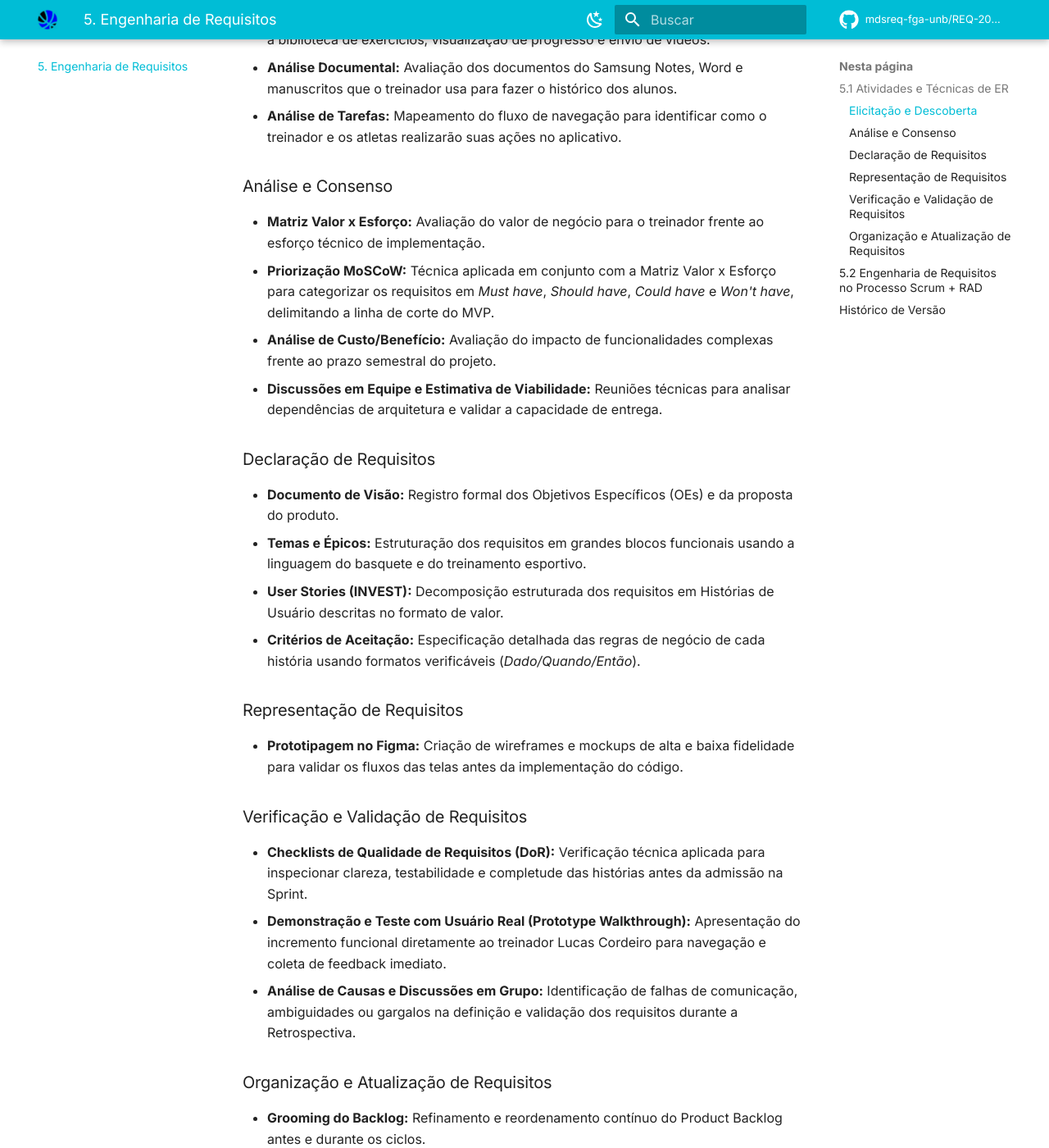
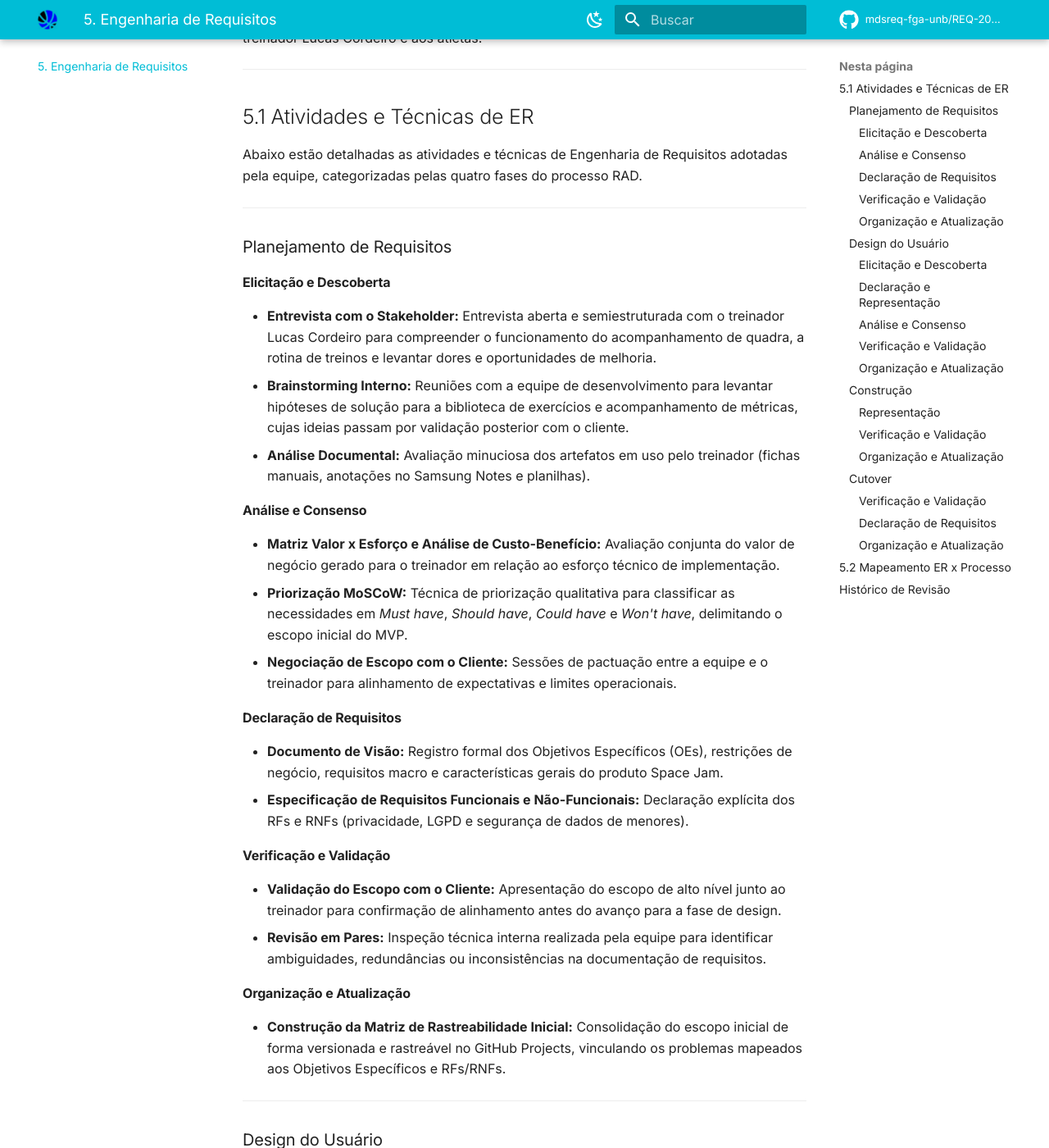
Before and after one commit to mdsreq-fga-unb/REQ-2026.2-T01-SpaceJam, an MkDocs documentation site: the page built from docs/engenharia_requisitos.md, in a window 1280 px wide and 1400 px high, scrolled down 373 px. Shown: the whole window at 82% size. Built offline with MkDocs 1.6.1 and Material for MkDocs 9.7.7, drawn with Linux system fonts in a browser that asks for light colours; comment, search, counter and statistics services are not loaded; some of the changed text lies outside the part shown.

Commit message:
docs: ajusta estrutura do topico 5 para macrofases RAD - Adequa 5.1 e 5.2 as 4 macrofases do RAD - Reformula analise de tarefas, doR e estrategia de testes - Trabalho pendente: revisao final de consistencia e alinhamento do texto.

```diff
--- a/docs/engenharia_requisitos.md
+++ b/docs/engenharia_requisitos.md
@@ -1,64 +1,120 @@
 # 5. ENGENHARIA DE REQUISITOS
+
+No projeto **Space Jam**, o ciclo da Engenharia de Requisitos (ER) foi operacionalizado de forma integrada às quatro etapas do modelo *Rapid Application Development* (RAD): **Planejamento de Requisitos**, **Design do Usuário**, **Construção** e **Transição (Cutover)**. Essa abordagem assegura a execução contínua e iterativa das seis atividades fundamentais da ER — **Elicitação e Descoberta**, **Análise e Consenso**, **Declaração**, **Representação**, **Verificação e Validação** e **Organização e Atualização**. O eixo central desse fluxo baseia-se na criação ágil de protótipos e na validação constante dos fluxos de treino junto ao treinador Lucas Cordeiro e aos atletas.
+
+---
 
 ## 5.1 Atividades e Técnicas de ER
 
-### Elicitação e Descoberta
-* **Entrevistas com Cliente:** Conversas semiestruturadas com o treinador para mapear a rotina de treinos, fichas de avaliação física e dores no acompanhamento dos atletas.
-* **Brainstorming:** Sessões entre a equipe de desenvolvimento para discutir ideias sobre a biblioteca de exercícios, visualização de progresso e envio de vídeos.
-* **Análise Documental:** Avaliação dos documentos do Samsung Notes, Word e manuscritos que o treinador usa para fazer o histórico dos alunos.
-* **Análise de Tarefas:** Mapeamento do fluxo de navegação para identificar como o treinador e os atletas realizarão suas ações no aplicativo.
-
-### Análise e Consenso
-* **Matriz Valor x Esforço:** Avaliação do valor de negócio para o treinador frente ao esforço técnico de implementação.
-* **Priorização MoSCoW:** Técnica aplicada em conjunto com a Matriz Valor x Esforço para categorizar os requisitos em *Must have*, *Should have*, *Could have* e *Won't have*, delimitando a linha de corte do MVP.
-* **Análise de Custo/Benefício:** Avaliação do impacto de funcionalidades complexas frente ao prazo semestral do projeto.
-* **Discussões em Equipe e Estimativa de Viabilidade:** Reuniões técnicas para analisar dependências de arquitetura e validar a capacidade de entrega.
-
-### Declaração de Requisitos
-* **Documento de Visão:** Registro formal dos Objetivos Específicos (OEs) e da proposta do produto.
-* **Temas e Épicos:** Estruturação dos requisitos em grandes blocos funcionais usando a linguagem do basquete e do treinamento esportivo.
-* **User Stories (INVEST):** Decomposição estruturada dos requisitos em Histórias de Usuário descritas no formato de valor.
-* **Critérios de Aceitação:** Especificação detalhada das regras de negócio de cada história usando formatos verificáveis (*Dado/Quando/Então*).
-
-### Representação de Requisitos
-* **Prototipagem no Figma:** Criação de wireframes e mockups de alta e baixa fidelidade para validar os fluxos das telas antes da implementação do código.
-
-### Verificação e Validação de Requisitos
-* **Checklists de Qualidade de Requisitos (DoR):** Verificação técnica aplicada para inspecionar clareza, testabilidade e completude das histórias antes da admissão na Sprint.
-* **Demonstração e Teste com Usuário Real (Prototype Walkthrough):** Apresentação do incremento funcional diretamente ao treinador Lucas Cordeiro para navegação e coleta de feedback imediato.
-* **Análise de Causas e Discussões em Grupo:** Identificação de falhas de comunicação, ambiguidades ou gargalos na definição e validação dos requisitos durante a Retrospectiva.
-
-### Organização e Atualização de Requisitos
-* **Grooming do Backlog:** Refinamento e reordenamento contínuo do Product Backlog antes e durante os ciclos.
-* **Gestão Visual no GitHub Projects:** Acompanhamento diário da movimentação de histórias e tarefas técnicas para mitigar bloqueios e manter a rastreabilidade.
-* **Ajuste no Processo de ER:** Atualização das práticas da equipe para melhorar a escrita de critérios de aceite e o alinhamento de expectativas a partir do feedback.
+Abaixo estão detalhadas as atividades e técnicas de Engenharia de Requisitos adotadas pela equipe, categorizadas pelas quatro fases do processo RAD.
 
 ---
 
-## 5.2 Engenharia de Requisitos no Processo Scrum + RAD
+### Planejamento de Requisitos
 
-| Fases do Processo | Atividades da ER | Prática | Técnica | Resultados Esperados |
-| :--- | :--- | :--- | :--- | :--- |
-| **Planejamento da Release** | Elicitação e Descoberta | Levantamento de Requisitos | Entrevistas, Brainstorming, Análise Documental | Compreensão da rotina do treinador e identificação dos requisitos de alto nível. |
-| | Análise e Consenso | Priorização de Requisitos | Matriz Valor x Esforço, Priorização MoSCoW | Escopo do MVP definido e aprovado com o cliente. |
-| | Declaração | Registro de Requisitos | Documento de Visão, Temas e Épicos | Visão macro e estrutura do Backlog Geral alinhadas. |
-| **Planejamento da Sprint** | Elicitação e Descoberta | Refinamento de Requisitos | Entrevistas de Detalhamento, Análise de Tarefas | Regras de negócio e fluxos detalhados para a Sprint. |
-| | Análise e Consenso | Análise de Viabilidade | Discussões em Equipe | Consenso sobre dependências técnicas e capacidade da Sprint. |
-| | Declaração | Definição de Histórias | User Stories (INVEST), Critérios de Aceitação | Histórias prontas para desenvolvimento com aceite claro. |
-| | Organização e Atualização | Refinamento | Grooming do Backlog | Backlog da Sprint preparado e alinhado. |
-| **Execução da Sprint** | Representação | Criação de Protótipos | Prototipagem no Figma (Wireframes/Mockups) | Telas e fluxos visuais validados antes da implementação. |
-| | Verificação e Validação | Verificação Técnica | Checklists de Qualidade (DoR) | Garantia de clareza, testabilidade e aderência aos critérios de aceite. |
-| | Organização e Atualização | Rastreabilidade | Gestão Visual no GitHub Projects | Fluxo de trabalho transparente e sem bloqueios. |
-| **Revisão da Sprint** | Verificação e Validação | Demonstração ao Cliente | Prototype Walkthrough, Teste com Usuário | Incremento testado pelo treinador e feedback coletado. |
-| | Análise e Consenso | Negociação de Escopo | Análise do Feedback | Definição de alterações a serem incorporadas ou reallocadas. |
-| | Organização e Atualização | Atualização de Requisitos | Ajuste de User Stories e Backlog | Backlog Geral reordenado com base no uso real. |
-| **Retrospectiva** | Análise e Consenso | Análise do Processo | Discussões em Grupo, Análise de Causas | Melhorias identificadas na condução da ER. |
-| | Organização e Atualização | Evolução Metodológica | Ajustes no Workflow de ER | Processo de requisitos ajustado para o próximo ciclo. |
+#### Elicitação e Descoberta
+* **Entrevista com o Stakeholder:** Entrevista aberta e semiestruturada com o treinador Lucas Cordeiro para compreender o funcionamento do acompanhamento de quadra, a rotina de treinos e levantar dores e oportunidades de melhoria.
+* **Brainstorming Interno:** Reuniões com a equipe de desenvolvimento para levantar hipóteses de solução para a biblioteca de exercícios e acompanhamento de métricas, cujas ideias passam por validação posterior com o cliente.
+* **Análise Documental:** Avaliação minuciosa dos artefatos em uso pelo treinador (fichas manuais, anotações no Samsung Notes e planilhas).
 
-## Histórico de Versão
+#### Análise e Consenso
+* **Matriz Valor x Esforço e Análise de Custo-Benefício:** Avaliação conjunta do valor de negócio gerado para o treinador em relação ao esforço técnico de implementação.
+* **Priorização MoSCoW:** Técnica de priorização qualitativa para classificar as necessidades em *Must have*, *Should have*, *Could have* e *Won't have*, delimitando o escopo inicial do MVP.
+* **Negociação de Escopo com o Cliente:** Sessões de pactuação entre a equipe e o treinador para alinhamento de expectativas e limites operacionais.
+
+#### Declaração de Requisitos
+* **Documento de Visão:** Registro formal dos Objetivos Específicos (OEs), restrições de negócio, requisitos macro e características gerais do produto Space Jam.
+* **Especificação de Requisitos Funcionais e Não-Funcionais:** Declaração explícita dos RFs e RNFs (privacidade, LGPD e segurança de dados de menores).
+
+#### Verificação e Validação
+* **Validação do Escopo com o Cliente:** Apresentação do escopo de alto nível junto ao treinador para confirmação de alinhamento antes do avanço para a fase de design.
+* **Revisão em Pares:** Inspeção técnica interna realizada pela equipe para identificar ambiguidades, redundâncias ou inconsistências na documentação de requisitos.
+
+#### Organização e Atualização
+* **Construção da Matriz de Rastreabilidade Inicial:** Consolidação do escopo inicial de forma versionada e rastreável no GitHub Projects, vinculando os problemas mapeados aos Objetivos Específicos e RFs/RNFs.
+
+---
+
+### Design do Usuário
+
+#### Elicitação e Descoberta
+* **Análise de Tarefas:** Mapeamento de como o treinador e os atletas realizam atualmente suas atividades práticas, examinando seus objetivos, decisões e dificuldades.
+* **Entrevista e Co-criação:** Encontros frequentes com o treinador para definir fluxos operacionais, visualizar telas e descobrir exceções à medida que a interface toma forma.
+
+#### Declaração e Representação
+* **Prototipação no Figma:** Concepção e evolução de telas e componentes interativos de alta e baixa fidelidade no Figma.
+* **Modelagem Complementar de Requisitos:** Diagramação de modelos de fluxos de interação, matriz de permissões/acesso e modelo conceitual de dados.
+* **Histórias de Usuário e Critérios de Aceitação:** Especificação formal do comportamento do sistema através de Histórias de Usuário (INVEST) acompanhadas de critérios de aceitação no formato *Dado/Quando/Então*.
+
+#### Análise e Consenso
+* **Repriorização MoSCoW:** Ajuste dinâmico das prioridades do escopo conforme o feedback visual do cliente nas sessões de design.
+
+#### Verificação e Validação
+* **Validação dos Protótipos e Fluxos:** Homologação visual e funcional conduzida junto ao treinador (visão de negócio) e atletas (usabilidade e clareza visual), servindo os protótipos como especificação validada.
+
+#### Organização e Atualização
+* **Refinamento Contínuo e Rastreabilidade:** Atualização constante do backlog e manutenção dos vínculos entre as telas do Figma, modelos e os itens no GitHub Projects.
+
+---
+
+### Construção
+
+#### Representação
+* **Evolução dos Protótipos Validados:** Evolução dos protótipos e especificações aprovadas na fase de design em código e incrementos funcionais.
+
+#### Verificação e Validação
+* **Verificação Interna (Checklists e Testes):** Inspeção técnica conduzida pela equipe por meio de checklists (DoR/DoD), revisão por pares (Pull Requests) e testes unitários automatizados aplicados prioritariamente aos módulos críticos (regras de negócio sensíveis, LGPD e permissões de acesso). As demais funcionalidades são verificadas através de testes funcionais manuais orientados aos critérios de aceitação.
+* **Validação com o Cliente (Demonstração do Incremento):** Demonstrações periódicas dos incrementos funcionais para o treinador Lucas Cordeiro, validando a aplicação frente à rotina real.
+
+#### Organização e Atualização
+* **Gestão Visual e Rastreabilidade de Código:** Acompanhamento dinâmico no quadro do GitHub Projects, mantendo a rastreabilidade entre requisitos, branches de código, testes e commits.
+
+---
+
+### Cutover
+
+#### Verificação e Validação
+* **Homologação Final com o Cliente e Testes de Aceitação:** Utilização do sistema em ambiente real pelo treinador e seus atletas, atestando a aderência plena da solução às atividades de treino.
+
+#### Declaração de Requisitos
+* **Notas de Versão e Documentação de Entrega:** Elaboração de documentação técnica (*release notes*) e orientações de uso para o treinador.
+
+#### Organização e Atualização
+* **Encerramento da Linha de Base:** Fechamento do escopo final implementado no GitHub Projects, formalizando a versão entregue e registrando demandas futuras.
+
+---
+
+## 5.2 Mapeamento ER x Processo
+
+O quadro a seguir relaciona cada fase do processo RAD adotado à atividade de Engenharia de Requisitos correspondente, à técnica aplicada e ao resultado esperado. O mapeamento diferencia explicitamente a **verificação interna** (feita pela equipe contra os critérios de aceitação e testes) da **validação com o cliente** (homologação junto ao treinador e atletas).
+
+| Fase do Processo (RAD) | Atividade de ER | Técnica | Resultado Esperado |
+| :--- | :--- | :--- | :--- |
+| **Planejamento de Requisitos** | Elicitação e Descoberta | Entrevista com o stakeholder, Brainstorming interno e Análise Documental | Rotina de treino e acompanhamento atual compreendidos; dores e oportunidades levantadas. |
+| **Planejamento de Requisitos** | Análise e Consenso | Matriz Valor x Esforço, Custo-Benefício, Priorização MoSCoW e Negociação | Escopo inicial do MVP delimitado e funcionalidades de maior valor pactuadas. |
+| **Planejamento de Requisitos** | Declaração de Requisitos | Documento de Visão e Especificação de RFs/RNFs | OEs, restrições e requisitos macro (incluindo LGPD) formalizados. |
+| **Planejamento de Requisitos** | Verificação e Validação | Validação do escopo com o cliente e Revisão em Pares | Escopo de alto nível validado e documentação sem ambiguidades. |
+| **Planejamento de Requisitos** | Organização e Atualização | Matriz de Rastreabilidade inicial e estruturação no GitHub Projects | Escopo inicial versionado e rastreável. |
+| **Design do Usuário** | Elicitação e Descoberta | Análise de Tarefas e Entrevistas de Co-criação | Fluxos atuais mapeados e regras de negócio descobertas com a interface. |
+| **Design do Usuário** | Declaração e Representação | Prototipação no Figma, Modelos (Permissões, Dados, Estados) e User Stories com Critérios de Aceitação | Interface e arquitetura de informação especificadas com critérios verificáveis. |
+| **Design do Usuário** | Análise e Consenso | Repriorização MoSCoW | Escopo ajustado conforme o feedback visual do cliente. |
+| **Design do Usuário** | Verificação e Validação | Validação dos protótipos e fluxos com treinador e atletas | Protótipos validados que servem como especificação funcional. |
+| **Design do Usuário** | Organização e Atualização | Refinamento contínuo e Rastreabilidade no GitHub Projects | Rastreabilidade entre telas do Figma, modelos e requisitos mantida. |
+| **Construção** | Representação | Evolução dos protótipos validados em código | Funcionalidades construídas a partir das telas aprovadas. |
+| **Construção** | Verificação e Validação |Verificação interna: checklists (DoR/DoD), testes unitários prioritários (módulos críticos/LGPD), testes funcionais manuais e revisão por pares | Incrementos verificados internamente contra os critérios de aceitação e integridade das regras de negócio/privacidade. |
+| **Construção** | Verificação e Validação | Validação com o cliente: demonstração do incremento | Incrementos validados pelo treinador frente à rotina real de treinos. |
+| **Construção** | Organização e Atualização | Gestão visual e rastreabilidade no GitHub Projects | Impedimentos mitigados e código rastreado até o requisito correspondente. |
+| **Cutover** | Verificação e Validação | Homologação final com o cliente e testes de aceitação | MVP homologado e testado em uso real. |
+| **Cutover** | Declaração de Requisitos | Notas de versão (*release notes*) e manual de uso | Documentação técnica e guia de entrega consolidados. |
+| **Cutover** | Organização e Atualização | Encerramento do backlog e consolidação da linha de base no GitHub Projects | Linha de base entregue formalizada e demandas futuras registradas. |
+
+---
+
+## Histórico de Revisão
 
 | Data | Versão | Descrição | Autor |
-| --- | --- | --- | --- |
-| 08/09/2026 | 0.3 | Reestruturação da Seção 5.1 agrupando técnicas pelas 6 Atividades da ER para eliminar duplicidade com o fluxo do Scrum. | Guilherme Ferreira Mendes |
+| :---: | :---: | :--- | :--- |
+| 17/09/2026 | 1.0 | Reestruturação completa do Tópico 5 alinhado às 4 Macrofases do RAD (Ref #6). | Guilherme Ferreira Mendes |
+| 08/09/2026 | 0.3 | Reestruturação da Seção 5.1 agrupando técnicas pelas 6 Atividades da ER. | Guilherme Ferreira Mendes |
 | 07/09/2026 | 0.2 | Correção do histórico de versão. | Guilherme Ferreira Mendes |
-| 07/09/2026 | 0.1 | Estruturação inicial do Tópico 5 (Engenharia de Requisitos) e mapeamento das 6 atividades da ER. | Guilherme Ferreira Mendes |
+| 07/09/2026 | 0.1 | Estruturação inicial do Tópico 5 (Engenharia de Requisitos). | Guilherme Ferreira Mendes |
```
